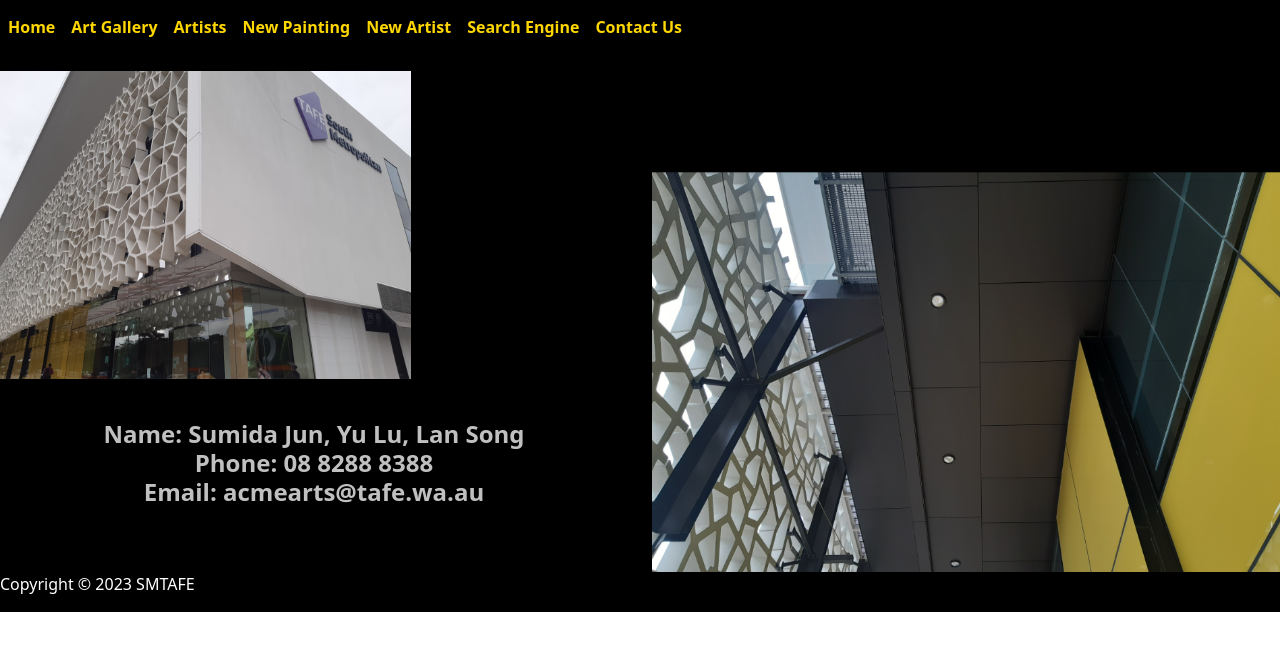
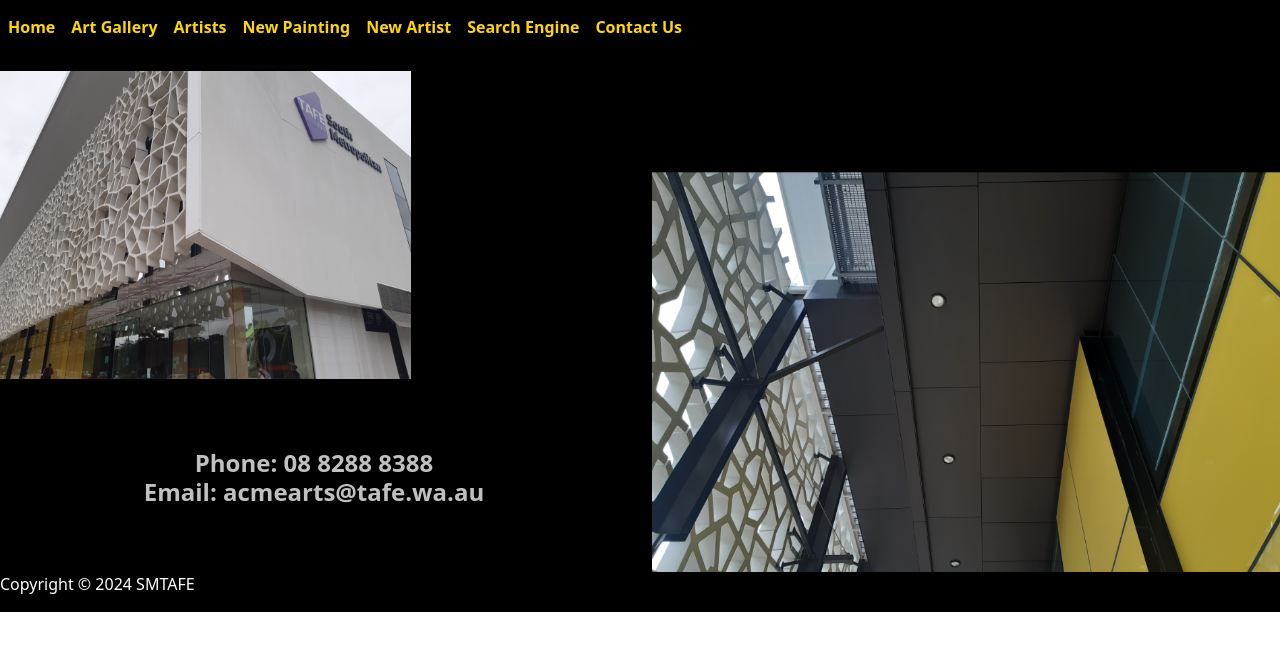
Before and after one commit to Nanisong/at2-mainFinal, a PHP site: page /contact.php in a window 1280 px wide. Shown: the part 17-668 px from the top of the page. Run offline with PHP 8.4, Linux system fonts and the light colour scheme; some libraries are stand-ins or nearby versions.

Commit message:
copyright

```diff
--- a/contact.php
+++ b/contact.php
@@ -8,7 +8,15 @@
 		<link href = "https://cdn.jsdelivr.net/npm/bootstrap@5.0.2/dist/css/bootstrap.min.css" rel="stylesheet" integrity="sha384-EVSTQN3/azprG1Anm3QDgpJLIm9Nao0Yz1ztcQTwFspd3yD65VohhpuuCOmLASjC" crossorigin="anonymous">
 
 		<script src="https://code.jquery.com/jquery-1.11.3.min.js"></script>
+		<script>
+        // Get the current year
+        const currentYear = new Date().getFullYear();
 
+        // Replace the placeholder with the current year
+        $(document).ready(function() {
+            $('#copyright').html(`Copyright &copy; ${currentYear} SMTAFE`);
+        });
+    </script>
 	</head>
 
 	<body>
@@ -31,7 +39,8 @@
 		</div>
 		<div class="row">
 			<div class="col-6 text-center align-items-end d-flex flex-grow-1 justify-content-center" style="color:#C0C0C0">
-			<h4 class="fw-bold">Name: Sumida Jun, Yu Lu, Lan Song
+			<h4 class="fw-bold">
+				<!-- Name: Sumida Jun, Yu Lu, Lan Song-->
 				<br> Phone: 08 8288 8388
 				<br>Email: acmearts@tafe.wa.au<br><br><br></h4>
 			</div>
@@ -49,7 +58,7 @@
 		    <footer>
 		        <div class="row">
 		            <div class="col-md-6 text-white text-left">
-		                <p>Copyright &copy; 2023 SMTAFE</p>
+										<p id="copyright">Copyright &copy; </p>
 		            </div>
 		        </div>
 		    </footer>
```
